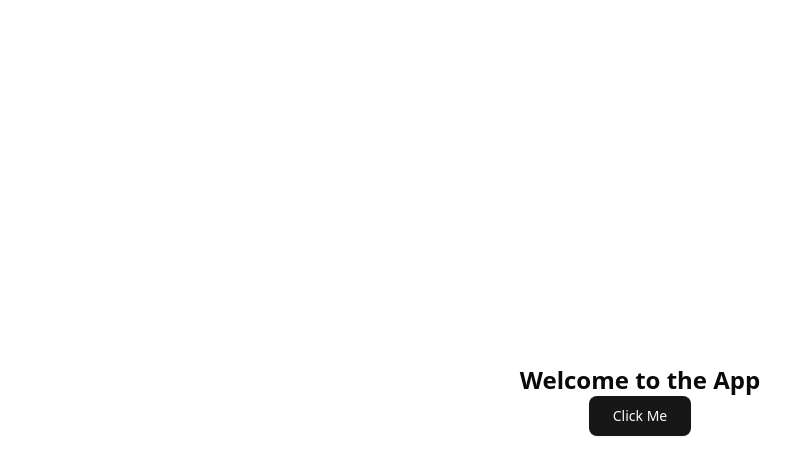
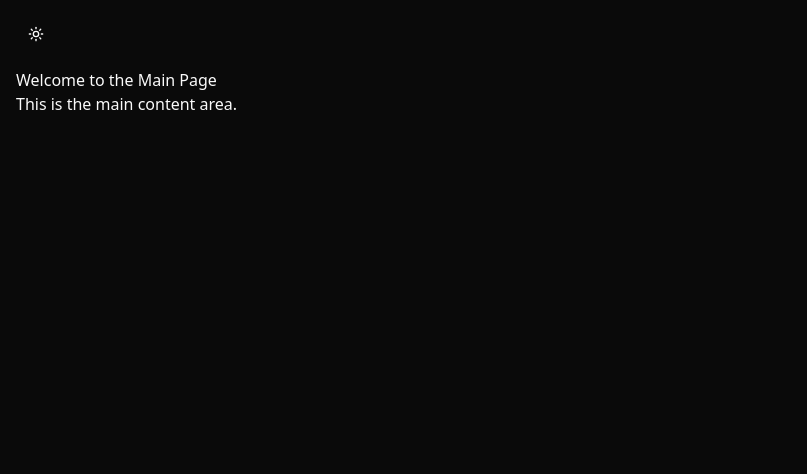
Before and after one commit to NikosZoros3533/CADIP, a React (Vite) app: page / in a window 1280 px wide. Shown: the top 474 px of the page, without its empty margins (0-807 px from the left). Built offline with nearby package versions, Linux system fonts and the light colour scheme.

Commit message:
Implement theme provider and main page with theme toggle functionality

```diff
--- a/src/App.jsx
+++ b/src/App.jsx
@@ -1,13 +1,14 @@
 import { Button } from "./components/ui/button";
+import { ThemeProvider } from "./components/theme-provider";
+import Main from "./pages/Main";
 
 function App() {
   return (
-    <div className="flex flex-col items-center justify-center min-h-screen bg- p-4">
-      <h1 className="text-2xl font-bold">Welcome to the App</h1>
-      <Button  size="lg">
-        Click Me
-      </Button>
-    </div>
+    <ThemeProvider defaultTheme="dark" storageKey="vite-ui-theme">
+      <div className="min-h-screen p-4">
+        <Main/>
+      </div>
+    </ThemeProvider>
   );
 }
 
--- /dev/null
+++ b/src/components/theme-provider.jsx
@@ -0,0 +1,61 @@
+import { createContext, useContext, useEffect, useState } from "react"
+
+
+const initialState= {
+  theme: "system",
+  setTheme: () => null,
+}
+
+const ThemeProviderContext = createContext(initialState)
+
+export function ThemeProvider({
+  children,
+  defaultTheme = "system",
+  storageKey = "vite-ui-theme",
+  ...props
+}) {
+  const [theme, setTheme] = useState(
+    () => (localStorage.getItem(storageKey)) || defaultTheme
+  )
+
+  useEffect(() => {
+    const root = window.document.documentElement
+
+    root.classList.remove("light", "dark")
+
+    if (theme === "system") {
+      const systemTheme = window.matchMedia("(prefers-color-scheme: dark)")
+        .matches
+        ? "dark"
+        : "light"
+
+      root.classList.add(systemTheme)
+      return
+    }
+
+    root.classList.add(theme)
+  }, [theme])
+
+  const value = {
+    theme,
+    setTheme: (theme) => {
+      localStorage.setItem(storageKey, theme)
+      setTheme(theme)
+    },
+  }
+
+  return (
+    <ThemeProviderContext.Provider {...props} value={value}>
+      {children}
+    </ThemeProviderContext.Provider>
+  )
+}
+
+export const useTheme = () => {
+  const context = useContext(ThemeProviderContext)
+
+  if (context === undefined)
+    throw new Error("useTheme must be used within a ThemeProvider")
+
+  return context
+}
--- a/src/index.css
+++ b/src/index.css
@@ -8,9 +8,9 @@
   line-height: 1.5;
   font-weight: 400;
 
-  color-scheme: light dark;
+  /* color-scheme: light dark;
   color: rgba(255, 255, 255, 0.87);
-  background-color: #242424;
+  background-color: #242424; */
 
   font-synthesis: none;
   text-rendering: optimizeLegibility;
@@ -50,11 +50,7 @@
   --sidebar-ring: oklch(0.708 0 0);
 }
 
-body {
-  margin: 0;
-  min-width: 320px;
-  min-height: 100vh;
-}
+
 
 @theme inline {
   --radius-sm: calc(var(--radius) - 4px);
--- /dev/null
+++ b/src/pages/Main.jsx
@@ -0,0 +1,24 @@
+import React from "react";
+import { useTheme } from "../components/theme-provider";
+import { Sun, Moon } from "lucide-react";
+import { Button } from "@/components/ui/button";
+
+export default function Main() {
+  const { theme,setTheme } = useTheme();
+  return (
+    <div>
+        {theme === "dark" ? (
+          <Button variant="svg" onClick={() => setTheme("light")}>
+            <Sun className="mr-2" />
+          </Button>
+        ) : (
+          <Button variant="svg" onClick={() => setTheme("dark")}>
+            <Moon className="mr-2" />
+          </Button>
+        )}
+
+      <h1 className="mt-4">Welcome to the Main Page</h1>
+      <p>This is the main content area.</p>
+    </div>
+  );
+}
```
